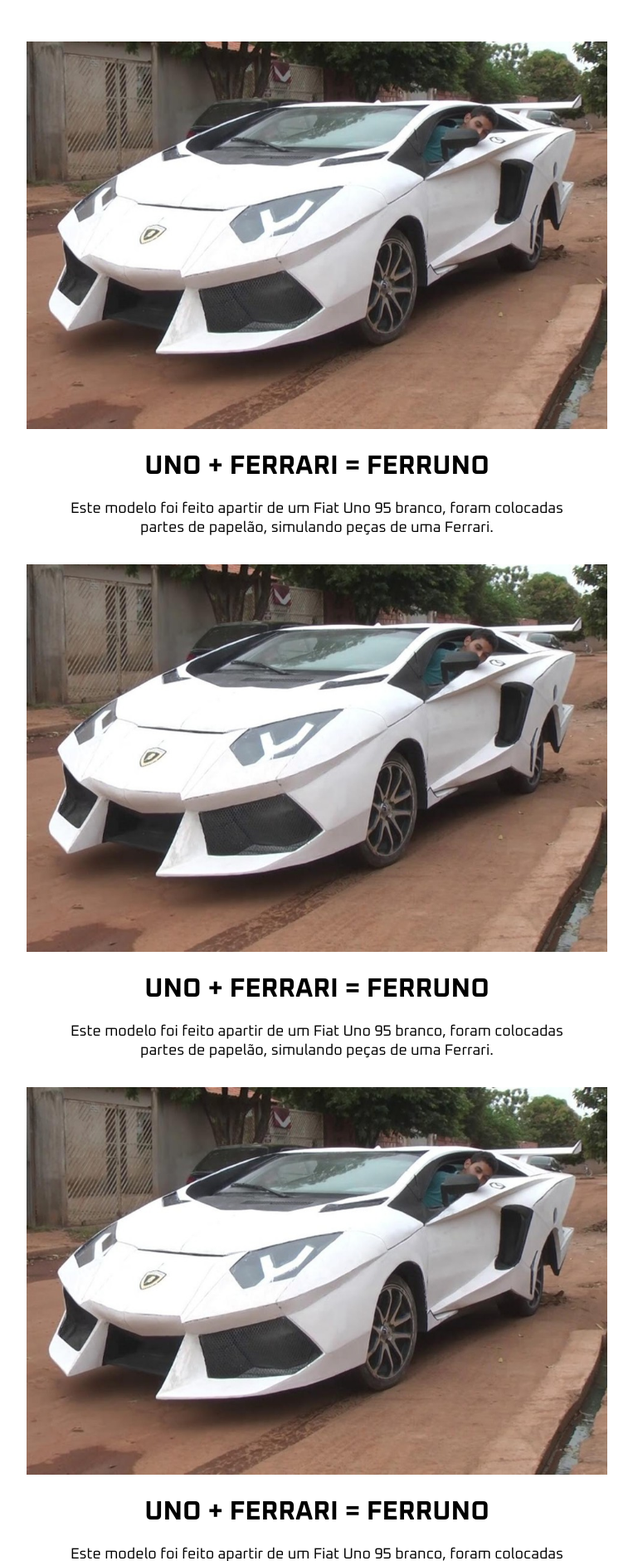
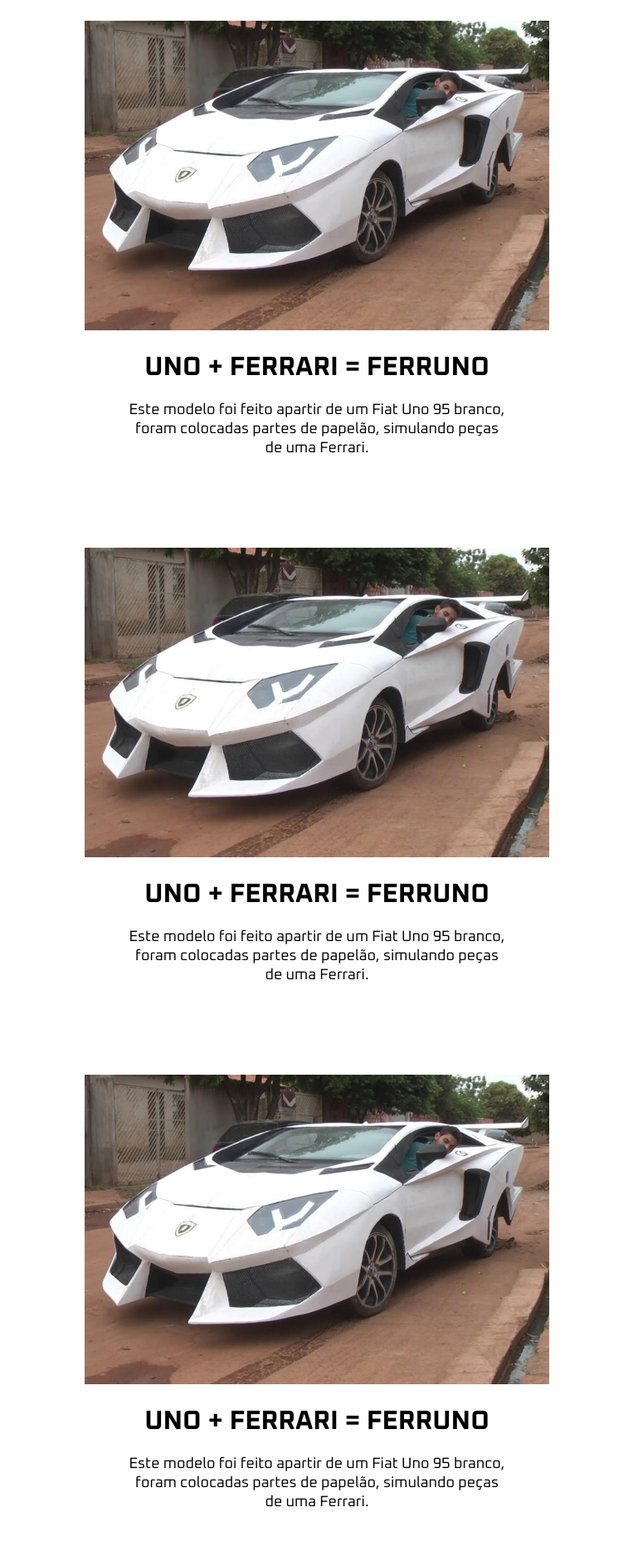
Before and after one commit to RianSemY/oficinaRodrigueZ, a PHP site: page /portifolios.php in a window 1280 px wide. Shown: the part 200-2081 px from the top of the page at 83% size, without its empty margins (258-1021 px from the left). Run offline with PHP 8.4, Linux system fonts and the light colour scheme.

Commit message:
quase nada

```diff
--- a/css/style.css
+++ b/css/style.css
@@ -220,14 +220,14 @@
 /*--------------------------------------------- Portifólios --------------------------------------------------------*/
 
 .container-port{
-    width: 700px;
+    width: 70vh;
     text-align: center;
     margin-top: 100px;
     height: 70vh;
     border-radius: 5px;
     transition: .2s;
     flex-direction: column;
-    margin: 50px 20px 20px;
+    margin: 25px 50px 50px;
 }
 .container-port h1{
     margin-top: 20px;
```
